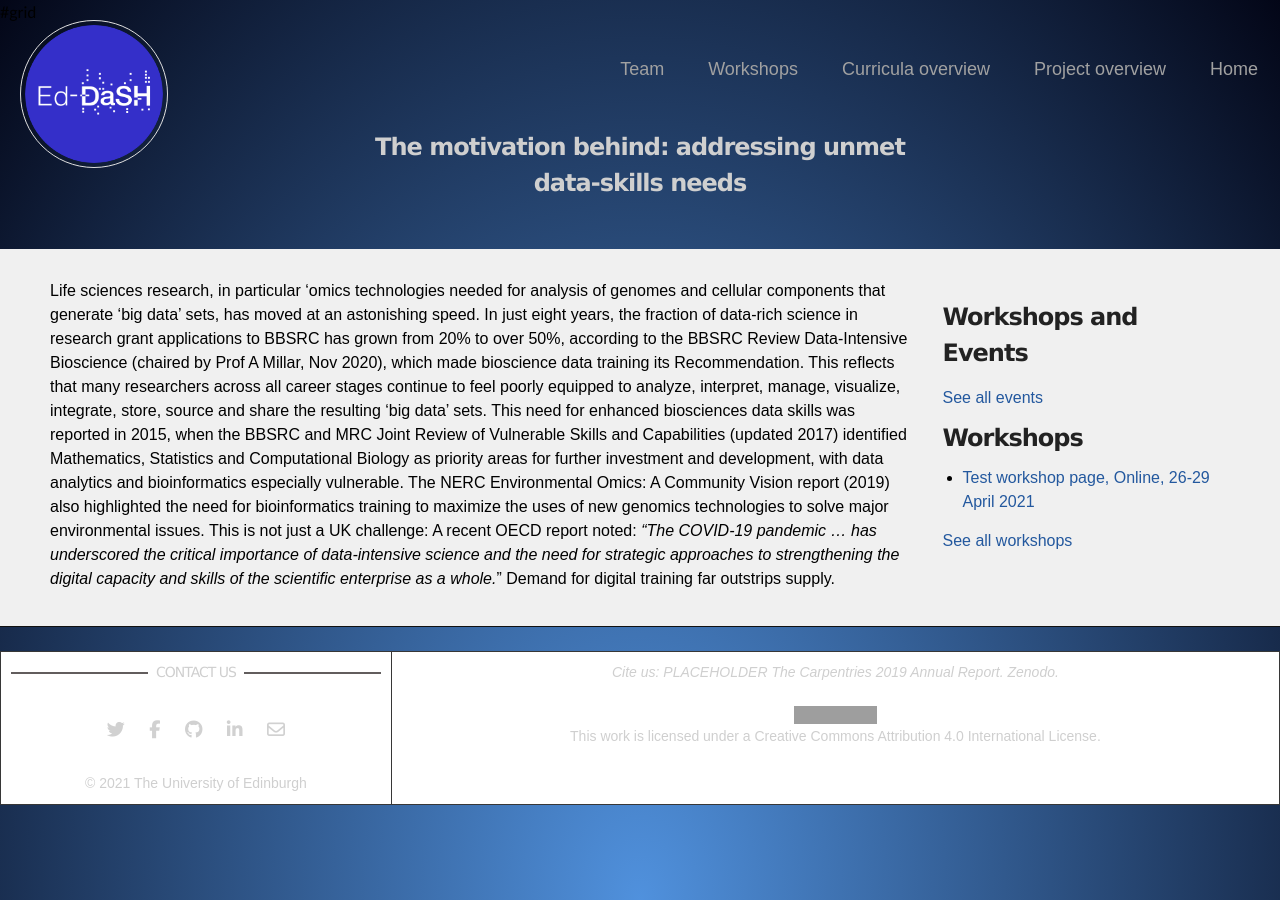
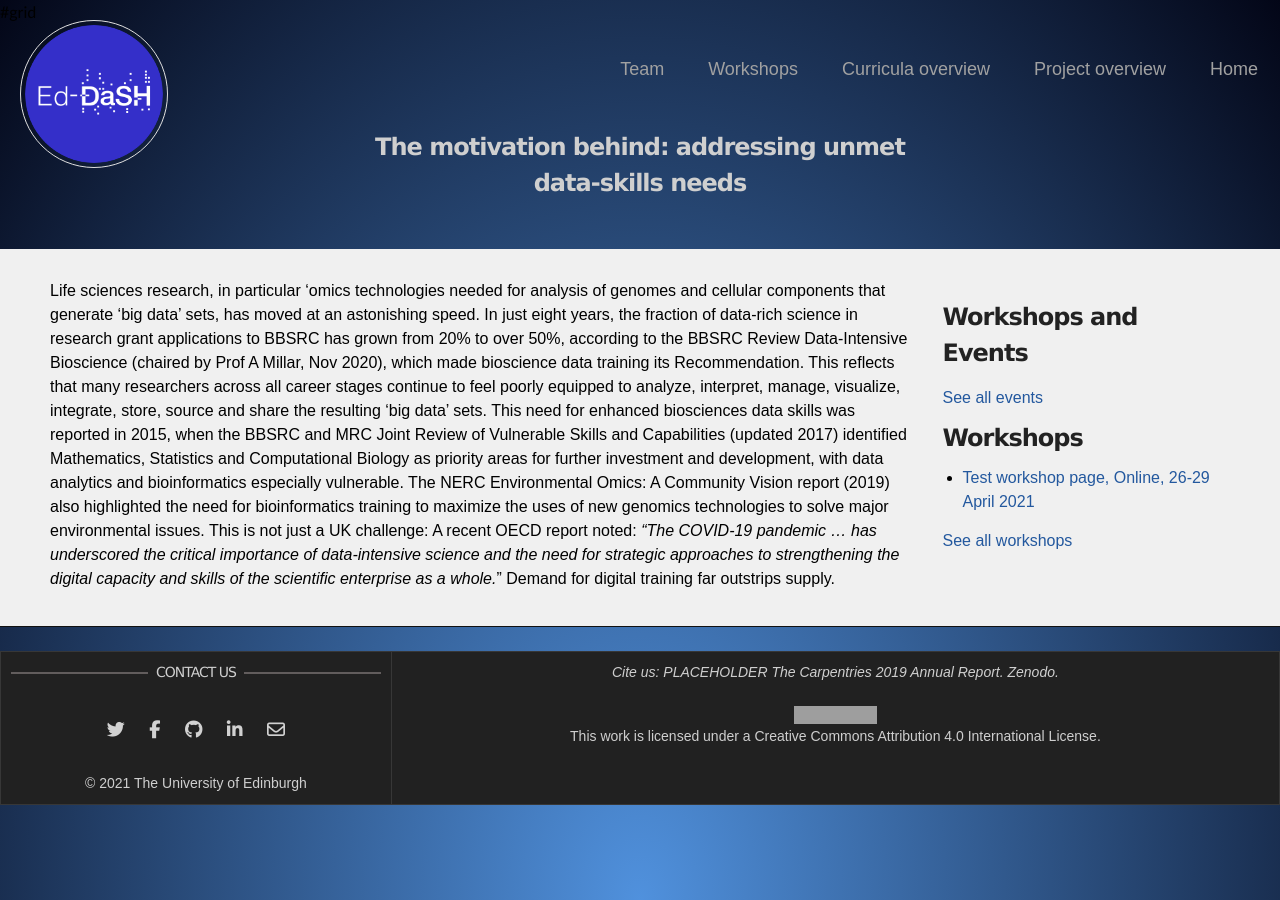
Before and after one commit to edcarp/Ed-DaSH, a Jekyll site: the page built from further_project_details.md, in a window 1280 px wide. Built offline with Jekyll 4.4.1, drawn with Linux system fonts in a browser that asks for light colours; nearby versions of some CDN libraries; our own code applies the rules of GitHub Pages for plain Markdown files; grey boxes are pictures that could not be loaded.

Commit message:
Update style.scss

```diff
--- a/assets/css/style.scss
+++ b/assets/css/style.scss
@@ -926,7 +926,7 @@ footer .copyright {
 
 
 table {
-  background-color: white;//transparent;
+  background-color: transparent; // white;//
   border-collapse: collapse;
 }
 table col[class*="col-"] {
@@ -984,10 +984,10 @@ th { // Header text adjustment
 }
 .table > tbody + tbody {
   border-top: 2px solid #ddd;
-  background-color: white;
+  background-color: #fff; // white;
 }
 .table .table {
-  background-color: white;//#fff;
+  background-color: #fff; // white;
 }
 .table-condensed > thead > tr > th,
 .table-condensed > tbody > tr > th,
```
